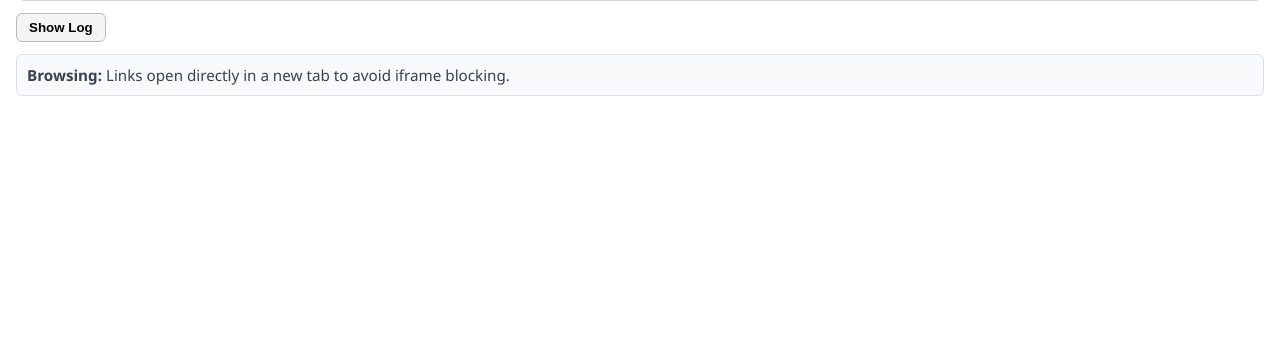
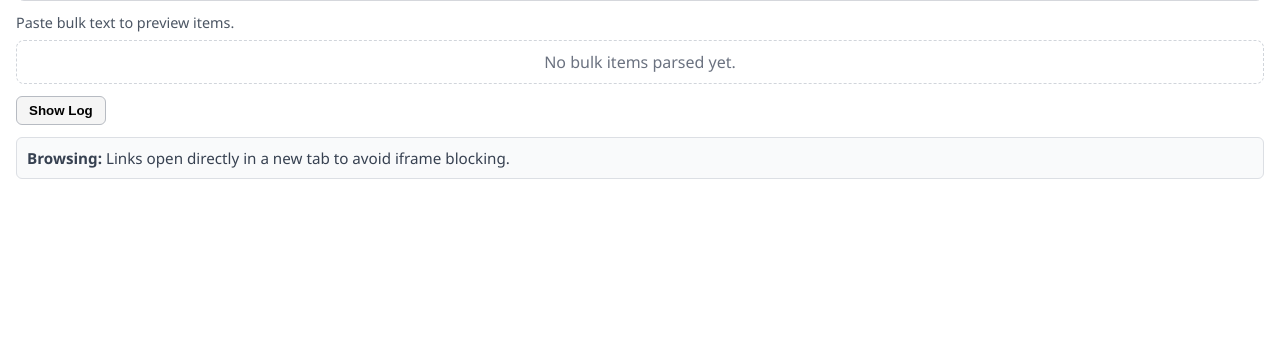
Before and after one commit to Adam-Developing/Amazon-To-Ebay-Bot, a Flask app: page / in a window 1280 px wide. Shown: the part 442-800 px from the top of the page. Run offline with Flask 3, Linux system fonts and the light colour scheme; data that the repository does not hold is empty.

Commit message:
Move status and prompt below bulk buttons
Co-authored-by: Adam-Developing <55020725+Adam-Developing@users.noreply.github.com>

```diff
--- a/static/app.js
+++ b/static/app.js
@@ -25,6 +25,7 @@ const elements = {
     statusMessage: document.getElementById("statusMessage"),
     bulkItems: document.getElementById("bulkItems"),
     bulkMeta: document.getElementById("bulkMeta"),
+    bulkPreview: document.getElementById("bulkPreview"),
     panelTabs: document.querySelectorAll(".panel-tab"),
     panelBodies: document.querySelectorAll(".panel-body"),
 };
@@ -72,6 +73,9 @@ function toggleTabPanel(targetId) {
     elements.panelBodies.forEach((panel) => {
         panel.classList.toggle("active", panel.id === targetId);
     });
+    if (elements.bulkPreview) {
+        elements.bulkPreview.hidden = targetId !== "bulk-panel";
+    }
 }
 
 function showPrompt(prompt) {
--- a/templates/index.html
+++ b/templates/index.html
@@ -51,10 +51,6 @@ Size: L | Colour: Red
                 <button id="bulkPauseBtn" type="button" class="secondary" hidden>Pause</button>
                 <button id="bulkCancelBtn" type="button" class="secondary" hidden>Cancel</button>
             </div>
-            <div class="bulk-preview">
-                <div id="bulkMeta" class="bulk-summary">Paste bulk text to preview items.</div>
-                <div id="bulkItems" class="bulk-items"></div>
-            </div>
         </div>
 
         <div class="status-card">
@@ -75,6 +71,11 @@ Size: L | Colour: Red
             </div>
         </div>
 
+        <div id="bulkPreview" class="bulk-preview" hidden>
+            <div id="bulkMeta" class="bulk-summary">Paste bulk text to preview items.</div>
+            <div id="bulkItems" class="bulk-items"></div>
+        </div>
+
         <button id="toggleLogBtn" type="button" class="log-toggle">Show Log</button>
         <div id="logView" class="log-view" hidden></div>
         <div class="browser-retired">
```
